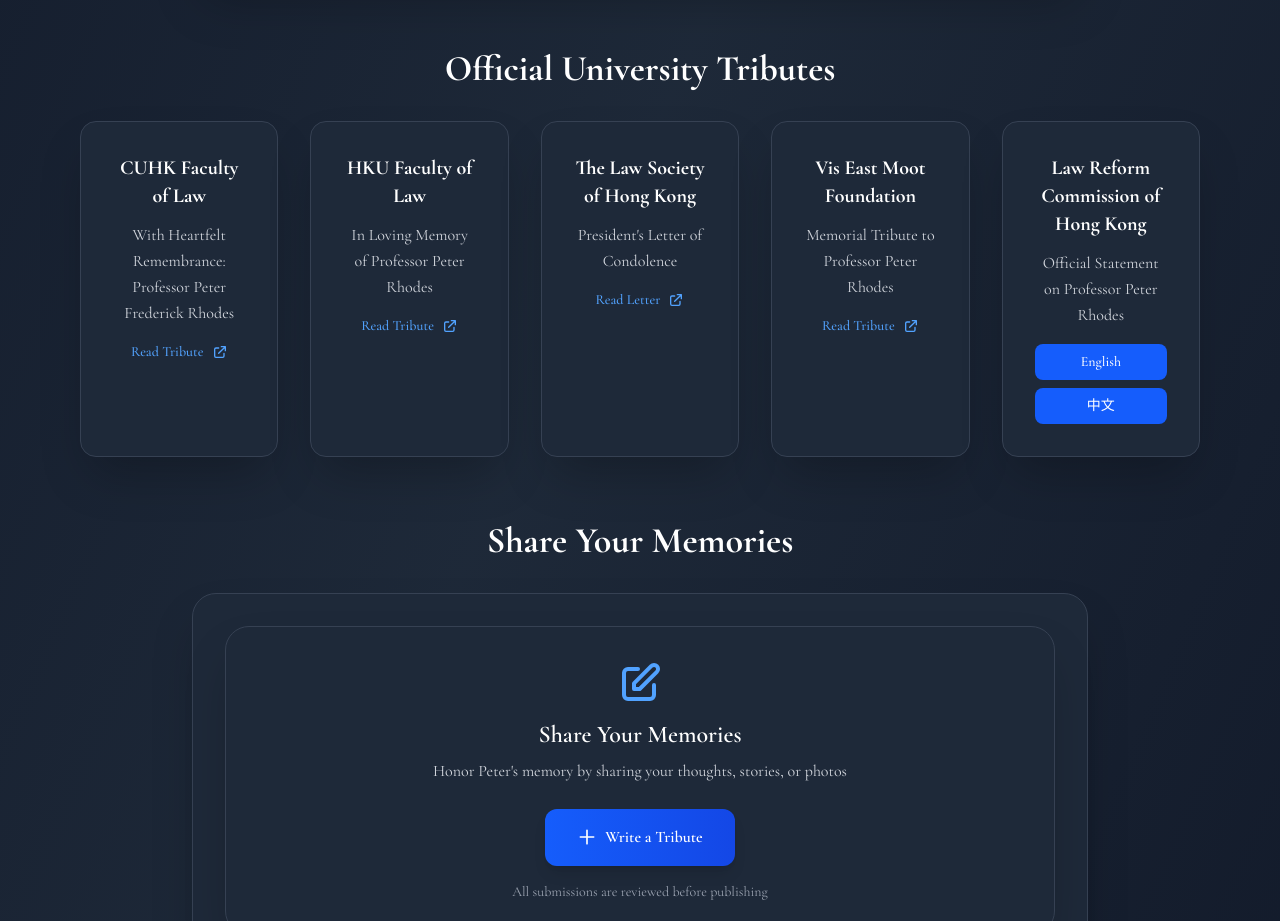
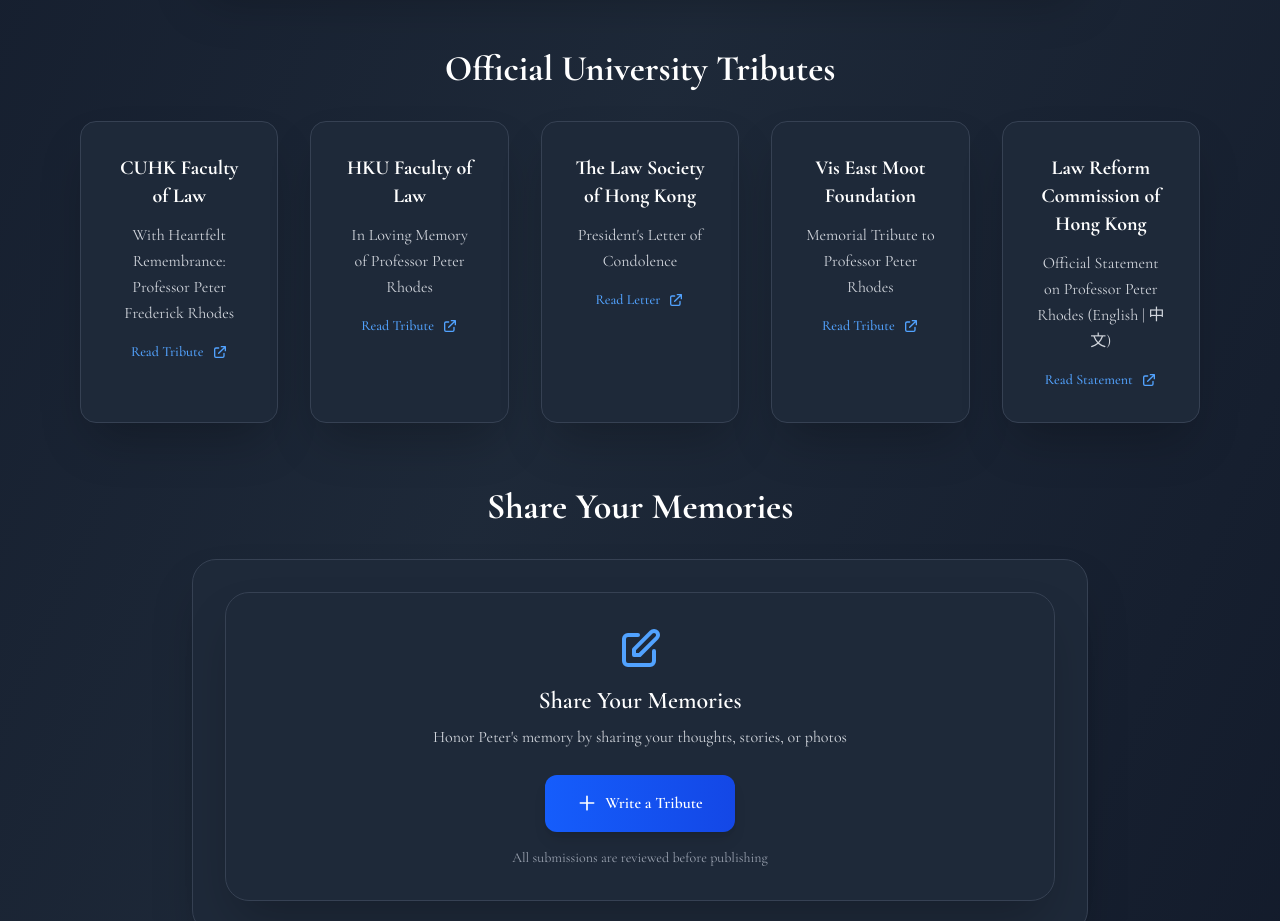
Before and after one commit to mrshootingstar/peterrhodestribute, a Next.js app: page / in a window 1280 px wide. Shown: the part 1300-2221 px from the top of the page. Built offline with nearby package versions, Linux system fonts and the light colour scheme; no server answers.

Commit message:
Buttons style changed

```diff
--- a/src/app/components/OfficialTributes.tsx
+++ b/src/app/components/OfficialTributes.tsx
@@ -94,34 +94,27 @@
             </div>
           </a>
 
-          <div className="bg-gray-800 rounded-xl sm:rounded-2xl shadow-2xl p-4 sm:p-6 lg:p-8 border border-gray-700">
+          <a
+            href="https://www.hkreform.gov.hk/en/news/newsXML.htm?newsDate=20250808&selectedSubSection=4&jumpToDetails=y#newsDetails"
+            target="_blank"
+            rel="noopener noreferrer"
+            className="group bg-gray-800 rounded-xl sm:rounded-2xl shadow-2xl p-4 sm:p-6 lg:p-8 border border-gray-700 hover:border-blue-500 transition-all duration-200 hover:shadow-blue-500/20"
+          >
             <div className="text-center">
-              <h4 className="text-lg sm:text-xl font-bold text-white mb-3">
+              <h4 className="text-lg sm:text-xl font-bold text-white mb-3 group-hover:text-blue-400 transition-colors">
                 Law Reform Commission of Hong Kong
               </h4>
               <p className="text-gray-300 text-sm sm:text-base mb-4 leading-relaxed">
-                Official Statement on Professor Peter Rhodes
+                Official Statement on Professor Peter Rhodes (English | 中文)
               </p>
-              <div className="space-y-2">
-                <a
-                  href="https://www.hkreform.gov.hk/en/news/newsXML.htm?newsDate=20250808&selectedSubSection=4&jumpToDetails=y#newsDetails"
-                  target="_blank"
-                  rel="noopener noreferrer"
-                  className="block w-full bg-blue-600 hover:bg-blue-700 text-white py-2 px-4 rounded-lg transition-colors duration-200 text-sm font-medium"
-                >
-                  English
-                </a>
-                <a
-                  href="https://www.hkreform.gov.hk/tc/news/newsXML.htm?newsDate=20250808&selectedSubSection=4&jumpToDetails=y#newsDetails"
-                  target="_blank"
-                  rel="noopener noreferrer"
-                  className="block w-full bg-blue-600 hover:bg-blue-700 text-white py-2 px-4 rounded-lg transition-colors duration-200 text-sm font-medium"
-                >
-                  中文
-                </a>
+              <div className="flex items-center justify-center text-blue-400 group-hover:text-blue-300 transition-colors">
+                <span className="text-sm font-medium">Read Statement</span>
+                <svg className="w-4 h-4 ml-2 transform group-hover:translate-x-1 transition-transform" fill="none" stroke="currentColor" viewBox="0 0 24 24">
+                  <path strokeLinecap="round" strokeLinejoin="round" strokeWidth={2} d="M10 6H6a2 2 0 00-2 2v10a2 2 0 002 2h10a2 2 0 002-2v-4M14 4h6m0 0v6m0-6L10 14" />
+                </svg>
               </div>
             </div>
-          </div>
+          </a>
         </div>
       </div>
     </section>
```
